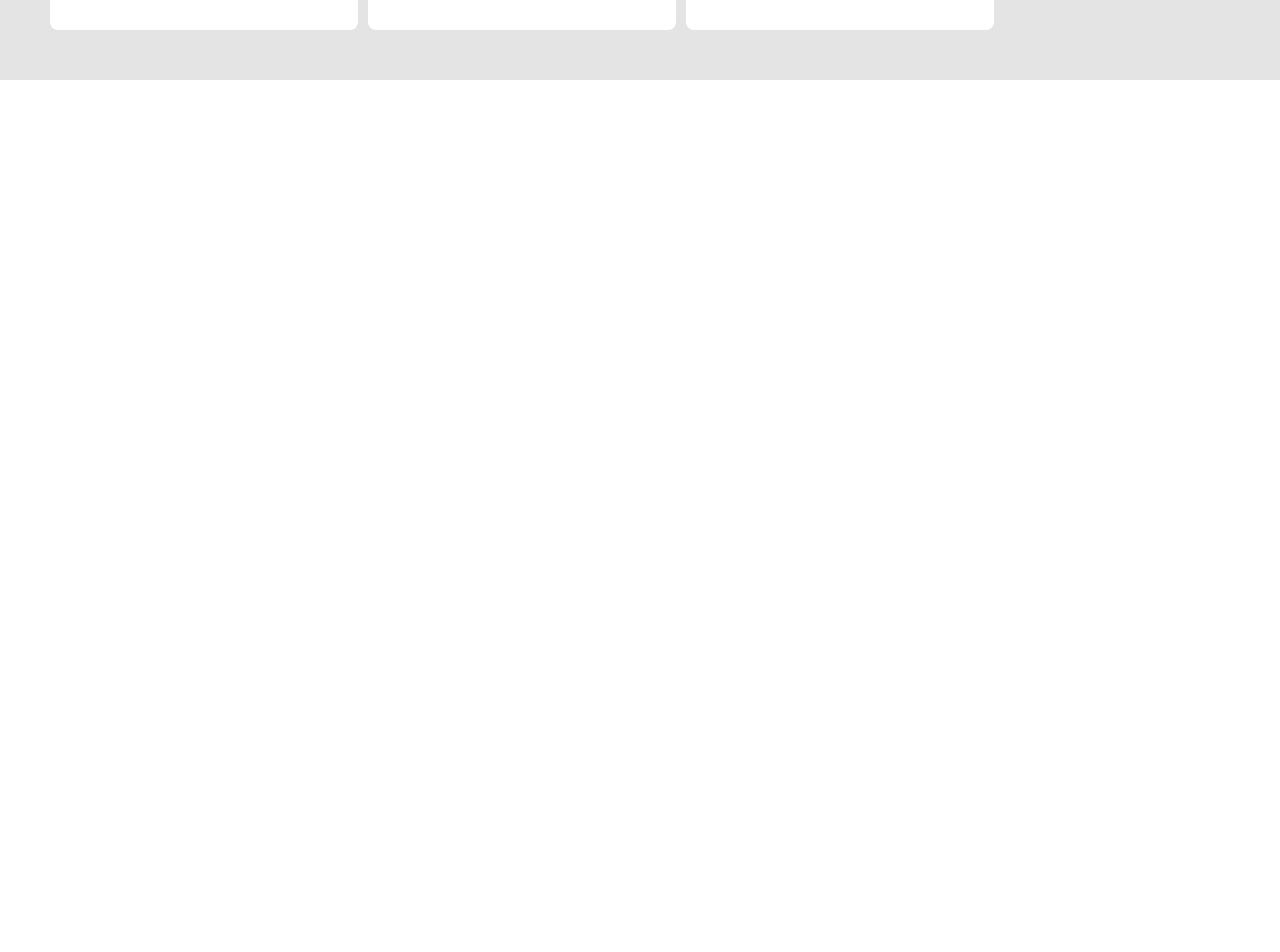
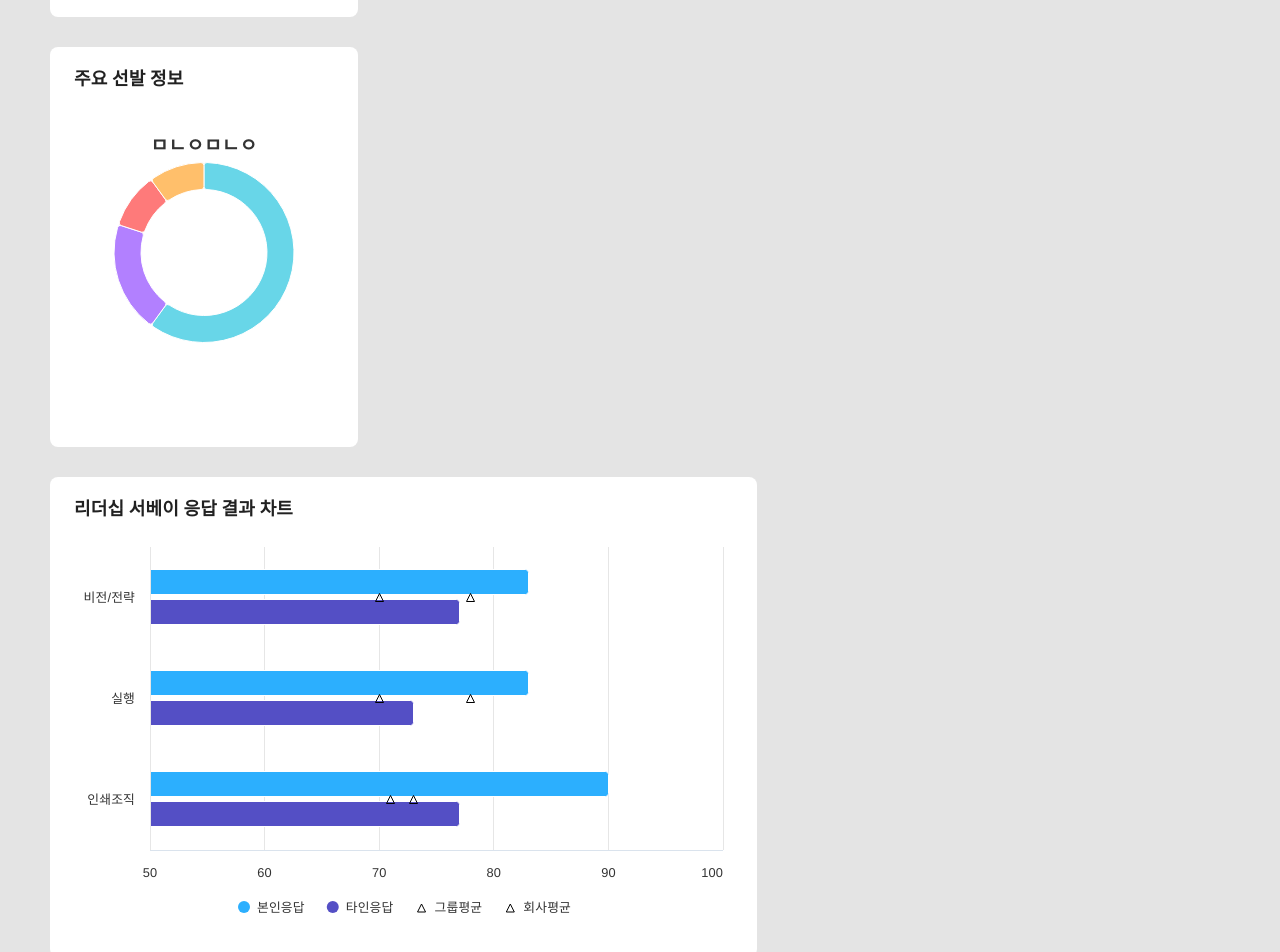
Before and after one commit to withoutthem/pub_tms, a React (Create React App) app: page / in a window 1280 px wide. Shown: the part 720-1672 px from the top of the page. Before the commit the page ends 800 px from the top, so only its background shows below. Built offline with nearby package versions, Linux system fonts and the light colour scheme.

Commit message:
bar차트 업데이트

```diff
--- a/src/App.tsx
+++ b/src/App.tsx
@@ -2,14 +2,13 @@
 
 import styled from '@emotion/styled';
 import { CssBaseline } from '@mui/material';
-import {StyledWidgetTitle, theme, Theme, StyledWidgetWrapDiv} from './components/Header/StyledWidgetTitle';
+import { StyledWidgetTitle, theme, Theme, StyledWidgetWrapDiv } from './components/Header/StyledWidgetTitle';
 import { useEffect } from 'react';
 import Highcharts from 'highcharts';
 import HighchartsReact from 'highcharts-react-official';
 import HCMore from 'highcharts/highcharts-more';
 HCMore(Highcharts);
 //components
-
 
 // 규칙
 // 1. styled('div')({}) 이런식으로 쓰면 됨
@@ -20,78 +19,77 @@ HCMore(Highcharts);
 // 6. styled() 많아지면 원래는 Styled로 파일 나누는데 이건 그냥 한 파일에 ㄱㄱ
 // 7. 확장을 고려하긴 해야함
 
-
-
 const StyledFullHeightDiv = styled('div')({
-  minHeight:'100vh'
+    minHeight: '100vh',
 });
 const StyledDonutChart = styled('div')({
-  width:'189px',
-  height:'189px',
+    width: '189px',
+    height: '189px',
 });
 const StyledDonutChart2 = styled('div')({
-  height:'180px',
-  paddingTop:'20px',
-  textAlign:'center',
+    height: '180px',
+    paddingTop: '20px',
+    textAlign: 'center',
 });
 const StyledbubbleChart = styled('div')({
-  width:'300px',
-  height:'300px',
+    width: '300px',
+    height: '300px',
 });
-const pieColors = ['#68D6E8','#B280FF'];
-const pieColors2  = ['#68D6E8','#B280FF','#FE7A7A','#FFBF6B'];
+const StyledbarChart = styled('div')({});
+const pieColors = ['#68D6E8', '#B280FF'];
+const pieColors2 = ['#68D6E8', '#B280FF', '#FE7A7A', '#FFBF6B'];
 
 //버블차트 옵션
 const bubbleOptions = {
     chart: {
         type: 'bubble',
-    width:295,
-    height:295,
-    style:{
-      position:'relative',
-      left:-27,
-    }
+        width: 295,
+        height: 295,
+        style: {
+            position: 'relative',
+            left: -27,
         },
-  title:{
-    style:{
-     display:'none',
-    }
+    },
+    title: {
+        style: {
+            display: 'none',
+        },
     },
     credits: {
         enabled: false,
     },
     legend: {
-    enabled: false
+        enabled: false,
     },
     xAxis: {
         categories: ['하', '중', '상'],
         labels: {
             style: {
-        color: '#A5B3C2'
-      }
+                color: '#A5B3C2',
+            },
         },
         title: {
             text: '리더십 역량',
-      x:75,
-      y:3,
+            x: 75,
+            y: 3,
             style: {
                 color: '#56606B',
                 fontWeight: 700,
-      }
+            },
         },
         gridLineWidth: 1,
         gridLineColor: '#DAE3ED',
         tickInterval: 1,
         min: 0,
         max: 2,
-    lineColor: 'transparent'
+        lineColor: 'transparent',
     },
     yAxis: {
         categories: ['하', '중', '상'],
         labels: {
             style: {
-        color: '#A5B3C2'
-      }
+                color: '#A5B3C2',
+            },
         },
         title: {
             text: '성과',
@@ -100,14 +98,14 @@ const bubbleOptions = {
             style: {
                 color: '#56606B',
                 fontWeight: 700,
-        transform:" rotate(0deg)",
-      }
+                transform: ' rotate(0deg)',
+            },
         },
         gridLineWidth: 1,
         gridLineColor: '#DAE3ED',
         tickInterval: 1,
         min: 0,
-    max: 2
+        max: 2,
     },
     plotOptions: {
         bubble: {
@@ -116,21 +114,58 @@ const bubbleOptions = {
             zMax: 30,
             states: {
                 hover: {
-          enabled: false
-        }
-      }
-    }
+                    enabled: false,
                 },
-  series: [{
+            },
+        },
+    },
+    series: [
+        {
             data: [
-      { x: 1, y: 2, z: 23,name:`2023,2021`,color: { linearGradient: { x1: 0, x2: 0, y1: 0, y2: 1 }, stops: [[0, 'rgba(232, 55, 108, 0.5)'], [1, 'rgba(232, 55, 108, 0.5)']] }},
-      { x: 1, y: 1, z: 28,name:'2023,2022,2021',color: { linearGradient: { x1: 0, x2: 0, y1: 0, y2: 1 }, stops: [[0, 'rgba(232, 55, 108, 1)'], [1, 'rgba(232, 55, 108, 1)']] }},
-      { x: 2, y: 1, z: 23,name:'2021',color: { linearGradient: { x1: 0, x2: 0, y1: 0, y2: 1 }, stops: [[0, 'rgba(232, 55, 108, 0.5)'], [1, 'rgba(232, 55, 108, 0.5)']] }}
+                {
+                    x: 1,
+                    y: 2,
+                    z: 23,
+                    name: `2023,2021`,
+                    color: {
+                        linearGradient: { x1: 0, x2: 0, y1: 0, y2: 1 },
+                        stops: [
+                            [0, 'rgba(232, 55, 108, 0.5)'],
+                            [1, 'rgba(232, 55, 108, 0.5)'],
+                        ],
+                    },
+                },
+                {
+                    x: 1,
+                    y: 1,
+                    z: 28,
+                    name: '2023,2022,2021',
+                    color: {
+                        linearGradient: { x1: 0, x2: 0, y1: 0, y2: 1 },
+                        stops: [
+                            [0, 'rgba(232, 55, 108, 1)'],
+                            [1, 'rgba(232, 55, 108, 1)'],
+                        ],
+                    },
+                },
+                {
+                    x: 2,
+                    y: 1,
+                    z: 23,
+                    name: '2021',
+                    color: {
+                        linearGradient: { x1: 0, x2: 0, y1: 0, y2: 1 },
+                        stops: [
+                            [0, 'rgba(232, 55, 108, 0.5)'],
+                            [1, 'rgba(232, 55, 108, 0.5)'],
+                        ],
+                    },
+                },
             ],
             name: '데이터',
             dataLabels: {
                 enabled: true,
-      formatter: function(this: any) {
+                formatter: function (this: any) {
                     const name = this.point.name;
                     const lines = name.split(',');
                     // console.log(this,lines);
@@ -138,12 +173,13 @@ const bubbleOptions = {
                 },
                 style: {
                     color: '#fff',
-        fontSize:'12px',
-        textOutline: 'none'
-      }
-    }
-  }]
-}
+                    fontSize: '12px',
+                    textOutline: 'none',
+                },
+            },
+        },
+    ],
+};
 
 //작은도넛 옵션
 const donutoptions = {
@@ -151,16 +187,16 @@ const donutoptions = {
         type: 'pie',
         width: 189,
         height: 189,
-    style:{
-      position:'relative',
-      left:'-12px',
-      top:'-11px'
-    }
+        style: {
+            position: 'relative',
+            left: '-12px',
+            top: '-11px',
         },
-  title:{
-   style:{
-    display:'none',
-   }
+    },
+    title: {
+        style: {
+            display: 'none',
+        },
     },
     credits: {
         enabled: false, // 하단 차트 로고 비활성화
@@ -168,7 +204,7 @@ const donutoptions = {
     plotOptions: {
         pie: {
             innerSize: '70%', // 도넛 안쪽 width
-        colors:pieColors,
+            colors: pieColors,
             states: {
                 hover: {
                     halo: {
@@ -183,20 +219,18 @@ const donutoptions = {
                     display: 'none', //각 데이터의 label
                 },
                 connectorWidth: 0, //라벨을 가르키는 ui 거미 다리같이 생긴거
-        }
-    }
+            },
+        },
     },
     series: [
         {
             name: 'Brands',
             data: [
-        ['LG',77],
-        ['삼성',23],
+                ['LG', 77],
+                ['삼성', 23],
             ],
         },
-
     ],
-
 };
 
 //큰도넛 옵션
@@ -204,24 +238,26 @@ const bigDonutoptions = {
     chart: {
         type: 'pie',
         width: 180,
-    height: 190,
-    style:{
-      display:'inline-block',
-    }
+        height: 220,
+        style: {
+            display: 'inline-block',
         },
-  title:{
-   style:{
-    display:'none',
-   }
+    },
+    title: {
+        text: 'ㅁㄴㅇㅁㄴㅇ',
+        style: {
+            display: 'block',
+            position: 'absolute',
+        },
     },
     credits: {
         enabled: false, // 하단 차트 로고 비활성화
     },
     plotOptions: {
         pie: {
-        size:'180px',
+            size: '180px',
             innerSize: '70%', // 도넛 안쪽 width
-        colors:pieColors2,
+            colors: pieColors2,
             states: {
                 hover: {
                     halo: {
@@ -236,49 +272,116 @@ const bigDonutoptions = {
                     display: 'none', //각 데이터의 label
                 },
                 connectorWidth: 0, //라벨을 가르키는 ui 거미 다리같이 생긴거
-        }
-    }
+            },
+        },
     },
     series: [
         {
             name: 'foods',
             data: [
-        ['짜장면', 180,50],
-        ['짬뽕', 60,50],
-        ['마라탕', 30,50],
-        ['볶음밥', 30,50],
+                ['짜장면', 180, 50],
+                ['짬뽕', 60, 50],
+                ['마라탕', 30, 50],
+                ['볶음밥', 30, 50],
             ],
         },
+    ],
+};
 
+//가로그래프 옵션
+const xChartOptions = {
+    chart: {
+        type: 'bar',
+    },
+    title: {
+        style: {
+            display: 'none',
+        },
+    },
+    credits: {
+        enabled: false, // 하단 차트 로고 비활성화
+    },
+    plotOptions: {
+        scatter: {
+            marker: {
+                symbol: 'triangle',
+                fillColor: ['red', 'green'],
+                lineColor: 'black',
+                lineWidth: 1,
+            },
+        },
+    },
+    series: [
+        {
+            name: '본인응답',
+            data: [83, 83, 90],
+        },
+        {
+            name: '타인응답',
+            data: [77, 73, 77],
+        },
+        {
+            name: '그룹평균',
+            type: 'scatter',
+            data: [78, 78, 73],
+        },
+        {
+            name: '회사평균',
+            type: 'scatter',
+            data: [70, 70, 71],
+        },
     ],
-
+    xAxis: {
+        categories: ['비전/전략', '실행', '인쇄조직'],
+        title: {
+            text: null,
+        },
+        lineColor: 'transparent',
+        gridLineWidth: 0,
+    },
+    yAxis: {
+        min: 50,
+        title: {
+            text: null,
+        },
+        tickInterval: 10,
+        gridLineWidth: 1,
+        lineWidth: '1',
+        lineColor: '#DAE3ED',
+    },
 };
 
 function App() {
     return (
         <>
-    <StyledFullHeightDiv css={{background:'#e4e4e4', padding:'50px',display:'flex'}}>
+            <StyledFullHeightDiv css={{ background: '#e4e4e4', padding: '50px', display: 'flex', flexDirection: 'column' }}>
                 <CssBaseline></CssBaseline>
                 {/* COMPONENT */}
-      <StyledWidgetWrapDiv css={{minWidth:'308px',marginRight:'10px',flex:'0'}}>
-        <StyledWidgetTitle theme={theme} title={'9 Block'} >
+                <StyledWidgetWrapDiv css={{ width: '308px', marginRight: '10px', flex: '0', marginBottom: '30px' }}>
+                    <StyledWidgetTitle theme={theme} title={'9 Block'}>
                         정기평가
                     </StyledWidgetTitle>
                     <StyledbubbleChart>
                         <HighchartsReact highcharts={Highcharts} options={bubbleOptions} />
                     </StyledbubbleChart>
                 </StyledWidgetWrapDiv>
-      <StyledWidgetWrapDiv css={{minWidth:'308px',flex:'0',marginRight:'10px'}}>
-        <StyledWidgetTitle theme={theme} title={'글로벌 역량/상벌'} ></StyledWidgetTitle>
+                <StyledWidgetWrapDiv css={{ width: '308px', flex: '0', marginRight: '10px', marginBottom: '30px' }}>
+                    <StyledWidgetTitle theme={theme} title={'글로벌 역량/상벌'}></StyledWidgetTitle>
                     <StyledDonutChart>
                         <HighchartsReact highcharts={Highcharts} options={donutoptions} />
                     </StyledDonutChart>
                 </StyledWidgetWrapDiv>
-      <StyledWidgetWrapDiv css={{minWidth:'308px',flex:'0'}}>
-        <StyledWidgetTitle theme={theme} title={'주요 선발 정보'} ></StyledWidgetTitle>
+                <StyledWidgetWrapDiv css={{ width: '308px', minHeight: '400px', flex: '0', marginBottom: '30px' }}>
+                    <StyledWidgetTitle theme={theme} title={'주요 선발 정보'}></StyledWidgetTitle>
                     <StyledDonutChart2>
                         <HighchartsReact highcharts={Highcharts} options={bigDonutoptions} />
                     </StyledDonutChart2>
+                </StyledWidgetWrapDiv>
+                <StyledWidgetWrapDiv css={{ width: '707px', flex: '0', flexDirection: 'column', marginBottom: '30px' }}>
+                    <StyledWidgetTitle theme={theme} title={'리더십 서베이 응답 결과 차트'}></StyledWidgetTitle>
+                    <StyledbarChart>
+                        <HighchartsReact highcharts={Highcharts} options={xChartOptions} />
+                    </StyledbarChart>
                 </StyledWidgetWrapDiv>
             </StyledFullHeightDiv>
         </>
```
Lines whose indentation alone changed are shown as unchanged.
